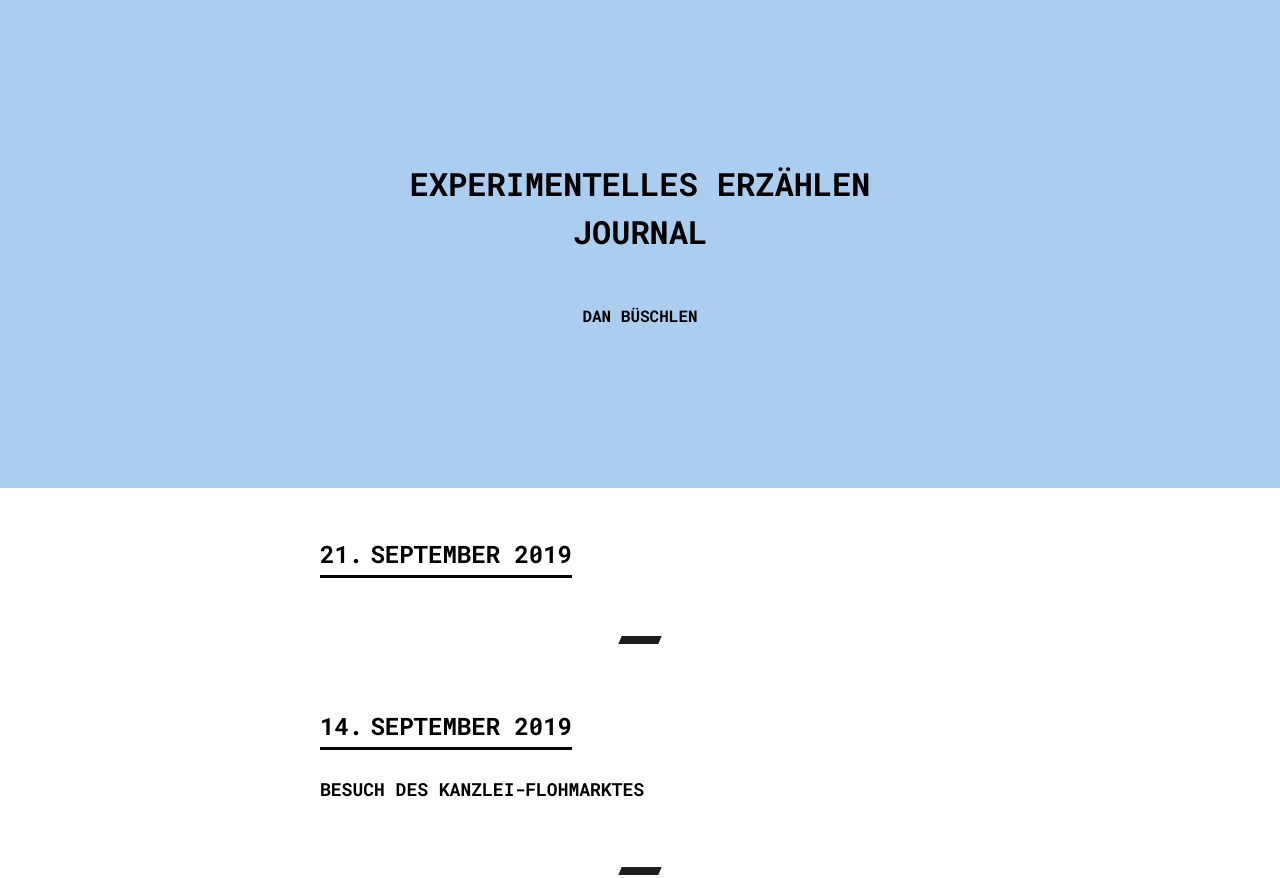
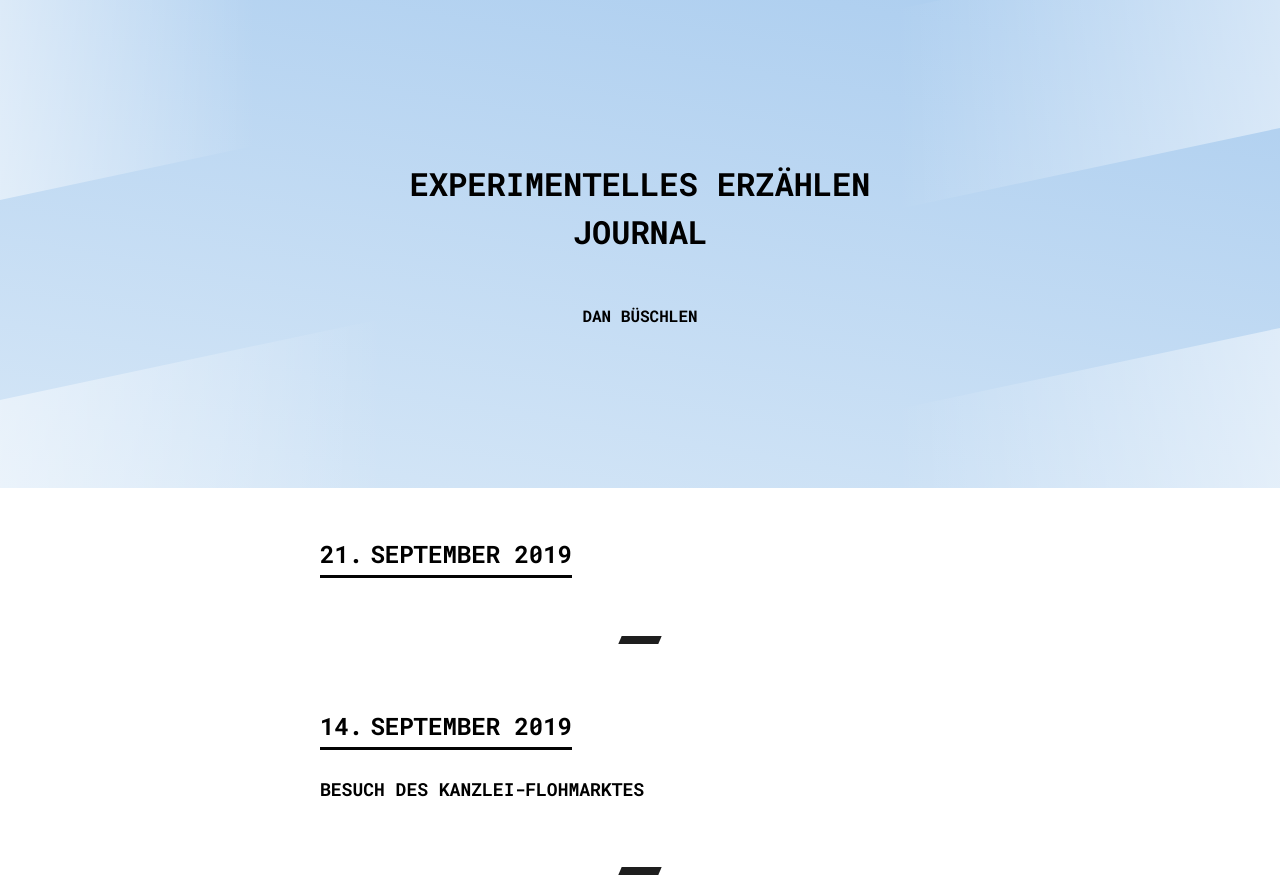
Before and after one commit to daenub/exp-story-doc, a website built with webpack: page src/index.html in a window 1280 px wide. Shown: the top 878 px of the page. Built offline with nearby package versions, Linux system fonts and the light colour scheme; files whose address does not match are found by name.

Commit message:
add fancy background

```diff
--- a/src/index.html
+++ b/src/index.html
@@ -18,6 +18,16 @@
       <span class="header__subtitle">Journal</span>
       <span class="header__author">Dan Büschlen</span>
     </h1>
+    <div class="header__stripes">
+      <div class="header__stripe">
+      </div>
+      <div class="header__stripe">
+      </div>
+      <div class="header__stripe">
+      </div>
+      <div class="header__stripe">
+      </div>
+    </div>
   </header>
   <main class="content">
     <article class="article">
--- a/src/styles/_header.scss
+++ b/src/styles/_header.scss
@@ -1,7 +1,9 @@
 /* Header */
 
 .header {
-  background-color: #abcdef;
+  position: relative;
+  overflow: hidden;
+  background: linear-gradient(190deg, #abcdef, lighten(#abcdef, 10%));
   text-align: center;
   padding: 10rem 0;
 }
@@ -22,3 +24,42 @@
   font-size: 1rem;
   margin-top: 3rem;
 }
+
+.header__stripes {
+  display: grid;
+  grid: repeat(4,200px) / repeat(10,1fr);
+  position: absolute;
+  top: 0;
+  width: 100%;
+
+  transform-origin: 0;
+  transform: skewY(-12deg);
+}
+
+.header__stripe {
+  $bg-start-color: transparentize($white, 0.5);
+
+  &:nth-child(1) {
+    grid-column: 1 / 3;
+    grid-row: 1 / 2;
+    background-image: linear-gradient(to right, $bg-start-color, transparent);
+  }
+
+  &:nth-child(2) {
+    grid-column: 8 / span 3;
+    grid-row: 2 / span 1;
+    background-image: linear-gradient(to left, $bg-start-color, transparent);
+  }
+
+  &:nth-child(3) {
+    grid-column: 1 / span 3;
+    grid-row: 3 / span 1;
+    background-image: linear-gradient(to right, $bg-start-color, transparent);
+  }
+
+  &:nth-child(4) {
+    grid-column: 8 / span 3;
+    grid-row: 4 / span 1;
+    background-image: linear-gradient(to left, $bg-start-color, transparent);
+  }
+}
```
